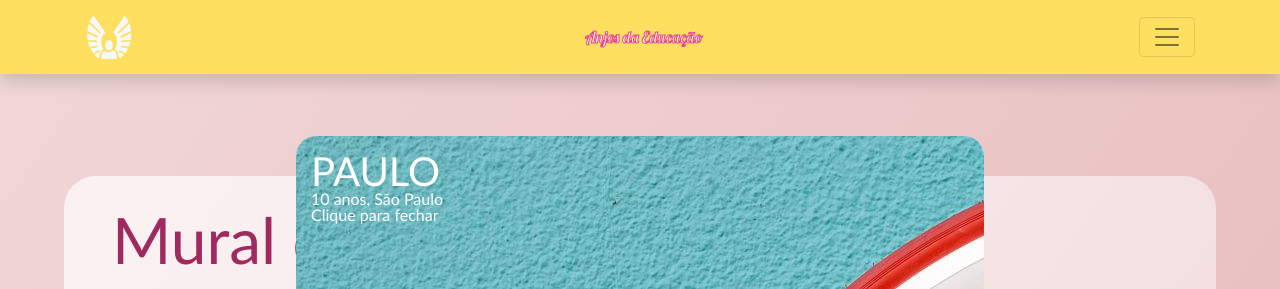
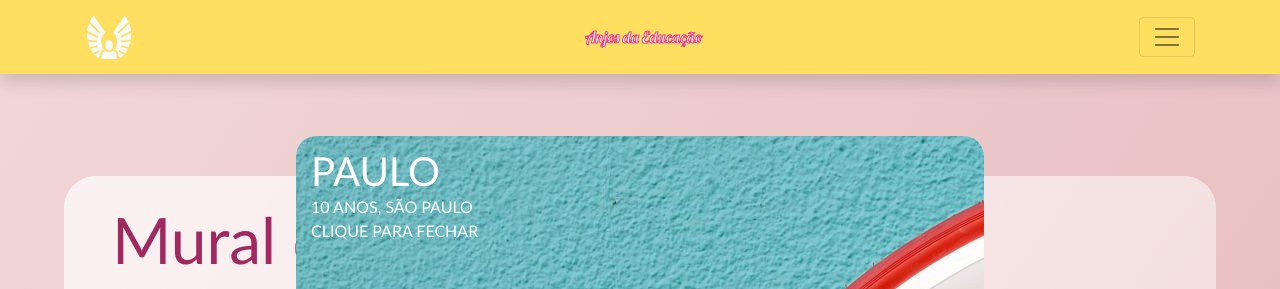
Before and after one commit to bob-mw/anjosDaEducacao, a React (Create React App) app: page /mural/a in a window 1280 px wide. Shown: the top 289 px of the page. Built offline with nearby package versions, Linux system fonts and the light colour scheme.

Commit message:
Card Description organized in Expanded Card

```diff
--- a/src/Pages/Mural/styled.jsx
+++ b/src/Pages/Mural/styled.jsx
@@ -39,4 +39,9 @@
     @media only screen and (max-width: 900px) {
         font-size: 2rem;
     }
+
+    @media only screen and (max-width: 600px) {
+        font-size: 1.5rem;
+        padding: 3rem 0 1rem 3rem;
+    }
 `
--- a/src/components/CardItem/index.jsx
+++ b/src/components/CardItem/index.jsx
@@ -32,8 +32,8 @@
             layoutId={`title-container-${id}`}
           >
             <S.Name>{name}</S.Name>
-            <h2>{title}</h2>
-            <p>Clique para fechar</p>
+            <S.Description>{title}</S.Description>
+            <S.Description>Clique para fechar</S.Description>
           </S.TitleContainer>
 
           <S.ContentContainer animate>
--- a/src/components/CardItem/styled.jsx
+++ b/src/components/CardItem/styled.jsx
@@ -86,10 +86,13 @@
     top: 15px;
     left: 15px;
     max-width: 300px;
+`
 
-    p {
-        font-size: 1rem;
-    }
+export const Description = styled.h2`
+    color: white;
+    font-size: 1rem;
+    text-transform: uppercase;
+    padding-top: 0.5rem;
 `
 
 export const Name = styled.span`
```
